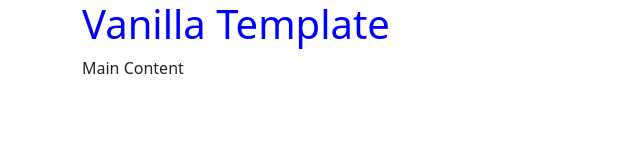
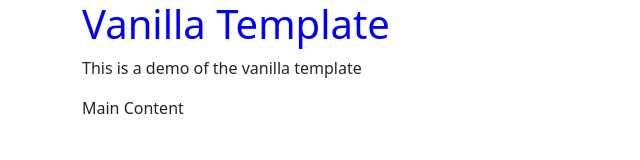
Before and after one commit to KrispyJT/vanilla-template-ghpages, a website: page index.html in a window 1280 px wide. Shown: the whole page, without its empty margins (0-640 px from the left). Drawn offline with nearby package versions, Linux system fonts and the light colour scheme.

Commit message:
Update index.html

```diff
--- a/index.html
+++ b/index.html
@@ -14,6 +14,7 @@
   </div>
 </header>
   <main class="container">
+    <p>This is a demo of the vanilla template</p>
     Main Content
   </main>
   <script src="js/script.js" defer></script>
```
